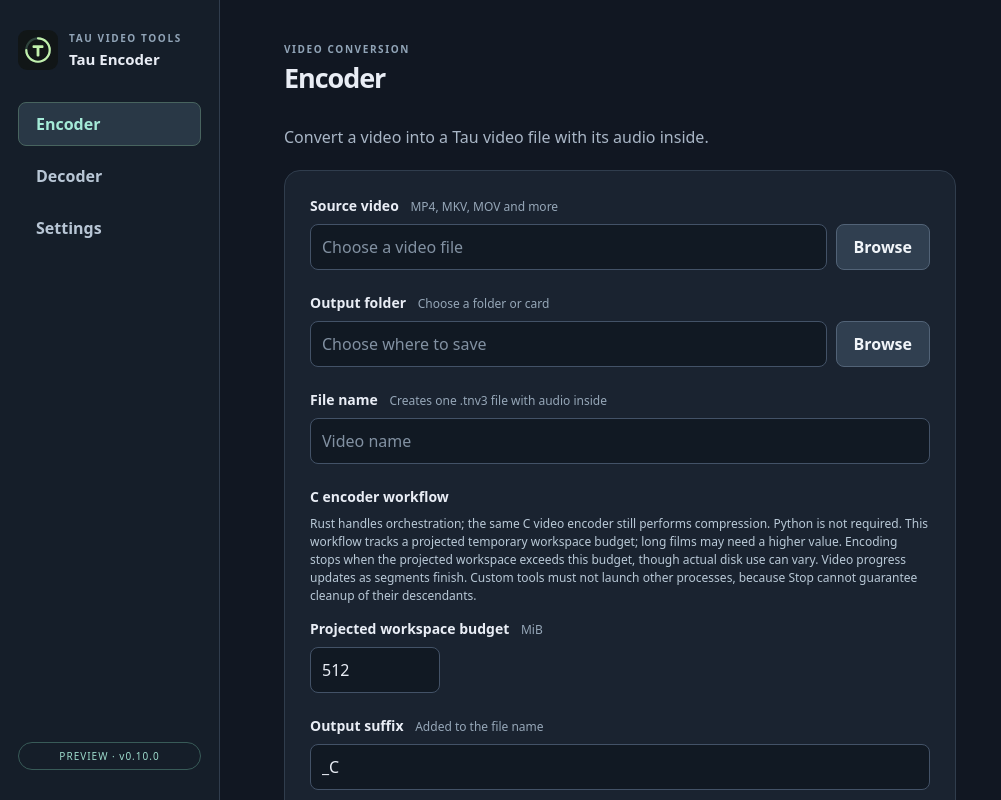
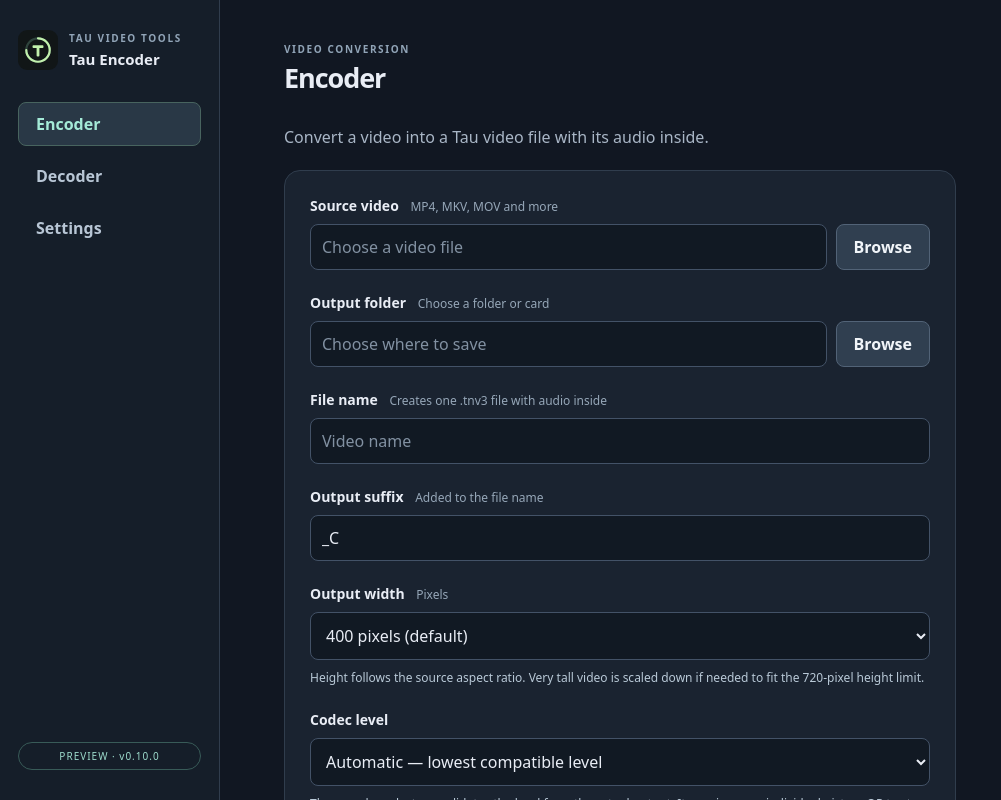
Before and after one commit to alfatreze/tnv3, a Svelte app in the folder tau-encoder/: page / in a window 1280 px wide. Shown: the top 800 px of the page, without its empty margins (0-1001 px from the left). Built offline with nearby package versions, Linux system fonts and the light colour scheme.

Commit message:
Encoder page: drop the workflow text, move the workspace budget to Settings (saved)
Co-Authored-By: Claude Sonnet 5.5 <noreply@anthropic.com>

```diff
--- a/tau-encoder/src/App.svelte
+++ b/tau-encoder/src/App.svelte
@@ -15,6 +15,7 @@
   // Encode log: one detailed JSON-lines file per encode, kept in the app's log folder (default on).
   let keepLog = true, logDir = '', logError = '';
   // Audio: quality floor for the TAC encoder ('off' uses the whole bit budget) and the downmix option for sources with more than two channels.
+  function saveWorkspace() { try { localStorage.setItem('tau-encoder-workspace-mib', String(workspaceMib)); } catch { /* Keep this session's choice. */ } }
   let audioFloor = 'off', downmixEnhance = true, loudnessTarget = '-18', audioTuned = false;
   function saveAudioOptions() { try { localStorage.setItem('tau-encoder-audio-options', JSON.stringify({ audioFloor, downmixEnhance, loudnessTarget, audioTuned })); } catch { /* Keep this session's choice. */ } }
   function saveKeepLog() { try { localStorage.setItem('tau-encoder-keep-log', String(keepLog)); } catch { /* Keep this session's choice. */ } }
@@ -142,6 +143,7 @@
     folder = localStorage.getItem('tau-encoder-output-folder') || '';
     alwaysContinue = localStorage.getItem('tau-encoder-always-continue-source-errors') === 'true';
     keepLog = localStorage.getItem('tau-encoder-keep-log') !== 'false';
+    { const w = Number(localStorage.getItem('tau-encoder-workspace-mib')); if (Number.isInteger(w) && w >= 1 && w <= 16384) workspaceMib = w; }
     try {
       const a = JSON.parse(localStorage.getItem('tau-encoder-audio-options') || '{}');
       if (typeof a.audioFloor === 'string') audioFloor = a.audioFloor;
@@ -240,11 +242,9 @@
     <div class="field"><label for="folder">Output folder <small>Choose a folder or card</small></label><div class="pick"><input id="folder" value={folder} readonly placeholder="Choose where to save" /><button type="button" onclick={chooseFolder} disabled={busy}>Browse</button></div></div>
     <div class="field"><label for="name">File name <small>Creates one .tnv3 file with audio inside</small></label><input class="name" id="name" type="text" bind:value={name} disabled={busy} placeholder="Video name" /></div>
     {#if rustAvailable}<div class="field"><label for="mode">Encoder</label><select id="mode" value={mode} onchange={changeMode} disabled={busy}><option value="c">C reference encoder</option><option value="rust">Rust encoder (experimental)</option></select></div>{/if}
-    {#if mode === 'c'}
-      <div class="field">{#if pythonWorkflow}<label for="workflow">C encoder workflow</label><select id="workflow" bind:value={workflow} onchange={() => void refreshTools()} disabled={busy}><option value="python">Python + C (reference)</option><option value="native">Rust + C (no Python, default)</option></select>{:else}<p class="field-title">C encoder workflow</p>{/if}
-        {#if workflow === 'python'}<p class="workflow-note">Uses Python 3 to coordinate the segmented C video encoder. Requires Python in addition to the existing tools.</p>{:else}<p class="workflow-note">Rust handles orchestration; the same C video encoder still performs compression. Python is not required. This workflow tracks a projected temporary workspace budget; long films may need a higher value. Encoding stops when the projected workspace exceeds this budget, though actual disk use can vary. Video progress updates as segments finish. Custom tools must not launch other processes, because Stop cannot guarantee cleanup of their descendants.</p>
-          <label class="workspace-label" for="workspace-mib">Projected workspace budget <small>MiB</small></label><input class="workspace-input" id="workspace-mib" type="number" min="1" max="16384" step="1" bind:value={workspaceMib} disabled={busy} />
-        {/if}
+    {#if mode === 'c' && pythonWorkflow}
+      <div class="field"><label for="workflow">C encoder workflow</label><select id="workflow" bind:value={workflow} onchange={() => void refreshTools()} disabled={busy}><option value="python">Python + C (reference)</option><option value="native">Rust + C (no Python, default)</option></select>
+        {#if workflow === 'python'}<p class="workflow-note">Uses Python 3 to coordinate the segmented C video encoder. Requires Python in addition to the existing tools.</p>{/if}
       </div>
     {/if}
     <div class="field"><label for="suffix">Output suffix <small>Added to the file name</small></label><input class="name" id="suffix" bind:value={suffix} disabled={busy} /></div>
@@ -315,6 +315,9 @@
       <label><input type="checkbox" bind:checked={eofPass} disabled={busy || !roundDown} /> Pass the final frame with round-down</label>
       <p>May restore a final frame, but can add an extra frame.</p>
     </details>
+    <section class="recovery-settings" aria-label="Workspace"><h2>Workspace budget</h2>
+      <label class="workspace-label" for="workspace-mib">Projected temporary workspace <small>MiB</small></label><input class="workspace-input" id="workspace-mib" type="number" min="1" max="16384" step="1" bind:value={workspaceMib} onchange={saveWorkspace} disabled={busy} />
+      <p class="help">The encoder keeps a projected total of its temporary files and stops with a message when that total would exceed this budget; actual disk use can vary. Long films may need a higher value. Default 512.</p></section>
     <section class="recovery-settings" aria-label="Audio"><h2>Audio</h2>
       <label><input type="checkbox" bind:checked={downmixEnhance} onchange={saveAudioOptions} disabled={busy} /> Louder dialogue and normalised loudness for surround sources</label>
       <p class="help">Applies only to sources with more than two audio channels (5.1, 7.1): they are mixed to stereo with the centre channel (dialogue) 3 dB up, the surrounds 6 dB down and no bass channel, then brought to the loudness below. Stereo and mono sources are not touched.</p>
```
Also changed, not shown: 1 other file (tests, documents, lock files or other folders).
